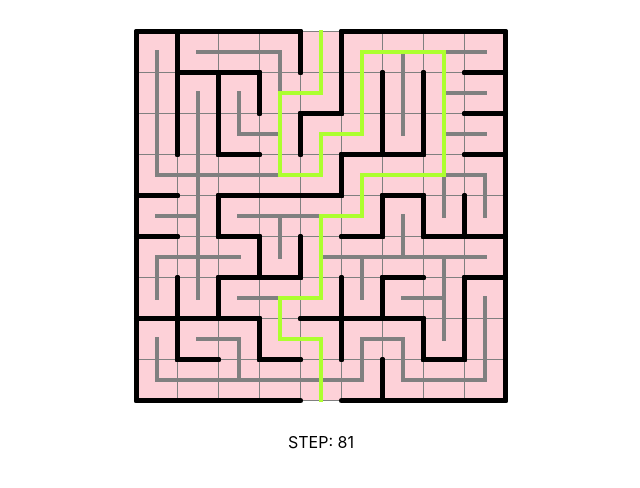
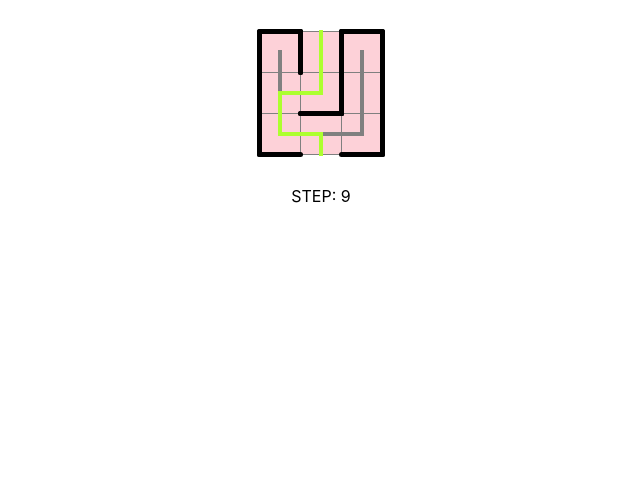
Before and after one commit to vakrilov/maze-generator, a React (Create React App) app: page / in a window 1280 px wide. Shown: the top 488 px of the page, without its empty margins (319-959 px from the left). Built offline with nearby package versions, Linux system fonts and the light colour scheme.

Commit message:
use flags for directions

```diff
--- a/src/App.tsx
+++ b/src/App.tsx
@@ -24,7 +24,7 @@ const Cell: FC<{ cell: CellInfo; row: number; col: number }> = ({
   col,
 }) => {
   const borders = Directions.filter(
-    (d) => !cell.mainRoute.includes(d) && !cell.fakeRoute.includes(d)
+    (d) => !(cell.mainRoute & d) && !(cell.fakeRoute & d)
   );
 
   return (
@@ -39,23 +39,23 @@ const Cell: FC<{ cell: CellInfo; row: number; col: number }> = ({
         gridColumn: col + 1,
       }}
     >
+      {cell.taken &&
+        borders.map((d) => (
+          <div key={d} className={cx("walls", Direction[d] + "-border")} />
+        ))}
 
-      {cell.taken && borders.map((d) => (
-        <div key={d} className={cx("walls", Direction[d] + "-border")} />
-      ))}
-
-      {cell.mainRoute.map((d, i) => (
+      {Directions.filter((d) => d & cell.mainRoute).map((d) => (
         <div
-          key={i}
+          key={"main" + d}
           className="line"
           style={{
             "--rotate": directionToAngle(d),
           }}
         ></div>
       ))}
-      {cell.fakeRoute.map((d, i) => (
+      {Directions.filter((d) => d & cell.fakeRoute).map((d, i) => (
         <div
-          key={i}
+          key={"fake" + d}
           className="line-fake"
           style={{
             "--rotate": directionToAngle(d),
--- a/src/maze-generator.ts
+++ b/src/maze-generator.ts
@@ -1,11 +1,13 @@
 /* eslint-disable no-loop-func */
-const N = 9;
+const N = 3;
 export enum Direction {
-  up = -1,
-  down = 1,
-  right = 2,
-  left = -2,
+  none = 0,
+  up = 1 << 0,
+  down = 1 << 1,
+  right = 1 << 2,
+  left = 1 << 3,
 }
+
 export const Directions = [
   Direction.up,
   Direction.right,
@@ -27,15 +29,20 @@ type Point = {
 };
 
 export type CellInfo = {
-  taken?: boolean;
-  candidate?: boolean;
-  mainRoute: Direction[];
-  fakeRoute: Direction[];
+  taken: boolean;
+  candidate: boolean;
+  mainRoute: Direction;
+  fakeRoute: Direction;
 };
 
 export const maze: CellInfo[][] = new Array(N).fill(0).map(() =>
   new Array(N).fill(0).map(() => {
-    return { mainRoute: [], fakeRoute: [] };
+    return {
+      mainRoute: Direction.none,
+      fakeRoute: Direction.none,
+      taken: false,
+      candidate: false,
+    };
   })
 );
 
@@ -71,10 +78,10 @@ function shuffle<T>(array: T[]): T[] {
 
 const goInDirection = (p: Point, d: Direction) => {
   const res = { ...p };
-  res.y += d % 2;
-  if (Math.abs(d) > 1) {
-    res.x += (d >> 1) % 2;
-  }
+  res.y += d & Direction.down ? 1 : 0;
+  res.y += d & Direction.up ? -1 : 0;
+  res.x += d & Direction.right ? 1 : 0;
+  res.x += d & Direction.left ? -1 : 0;
   return res;
 };
 
@@ -97,14 +104,14 @@ const generatePath = (start: Point, end: Point, rerender: () => void) => {
       return isFree(next) && isSolvable(next, end);
     }) as Direction;
 
-    maze[current.x][current.y].mainRoute = [reverse(prev), nextDirection];
+    maze[current.x][current.y].mainRoute = reverse(prev) | nextDirection;
     current = goInDirection(current, nextDirection);
     prev = nextDirection;
 
     rerender();
   }
 
-  maze[current.x][current.y].mainRoute = [reverse(prev), Direction.down];
+  maze[current.x][current.y].mainRoute = reverse(prev) | Direction.down;
   maze[current.x][current.y].taken = true;
   rerender();
 };
@@ -135,10 +142,10 @@ const generateFakeRoutes = async (rerender: () => void) => {
       candidates[Math.floor(Math.random() * candidates.length)];
 
     const fromCell = maze[from.x][from.y];
-    fromCell.fakeRoute.push(dir);
+    fromCell.fakeRoute |= dir;
 
     const toCell = maze[to.x][to.y];
-    toCell.fakeRoute.push(reverse(dir));
+    toCell.fakeRoute |= reverse(dir);
     toCell.taken = true;
     toCell.candidate = false;
 
```
